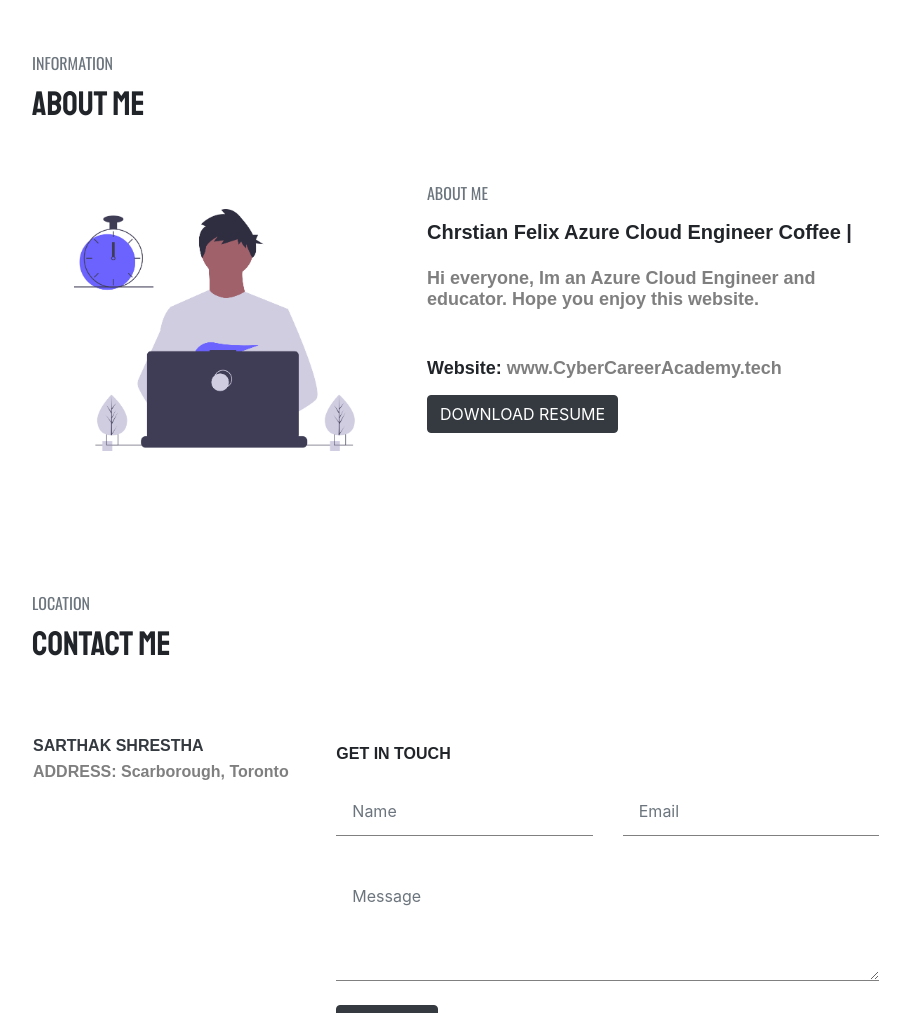
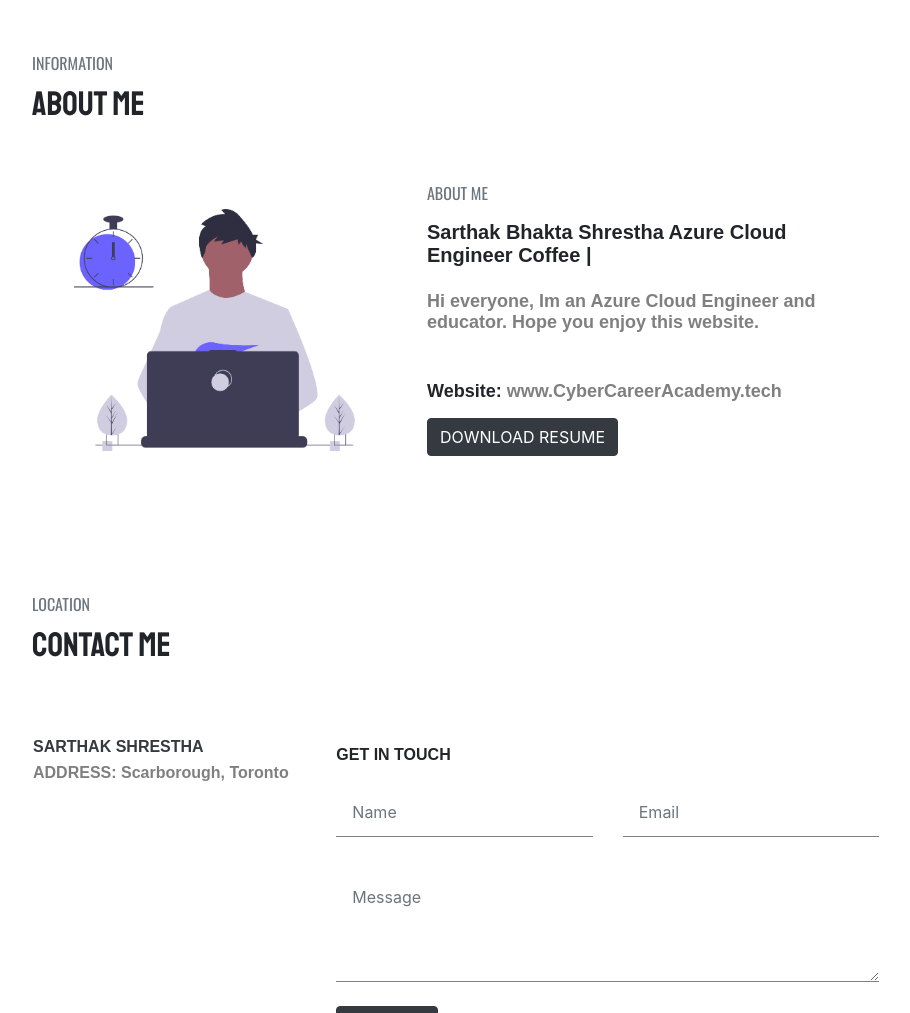
Before and after one commit to SarthakBhaktaShrestha/Azure-Web-App, a website: page src/index.html in a window 1280 px wide. Shown: the part 845-1858 px from the top of the page, without its empty margins (312-1222 px from the left). Drawn offline with nearby package versions, Linux system fonts and the light colour scheme; no server answers; a web font is replaced by a local one.

Commit message:
changed name

```diff
--- a/src/index.html
+++ b/src/index.html
@@ -74,7 +74,7 @@
                         </div>
                         <div class="col-sm-6">
                             <h6 class="text-uppercase font-os font-size-16 text-muted">About Me</h6>
-                            <h5 class="font-ram font-size-20 py-2">Chrstian Felix Azure Cloud Engineer <span id="typed_2"></span></h5>
+                            <h5 class="font-ram font-size-20 py-2">Sarthak Bhakta Shrestha Azure Cloud Engineer <span id="typed_2"></span></h5>
                             <p class="font-ram text-black-50 py-2">
                                  Hi everyone, Im an Azure Cloud Engineer and educator. Hope you enjoy this website.
 
```
